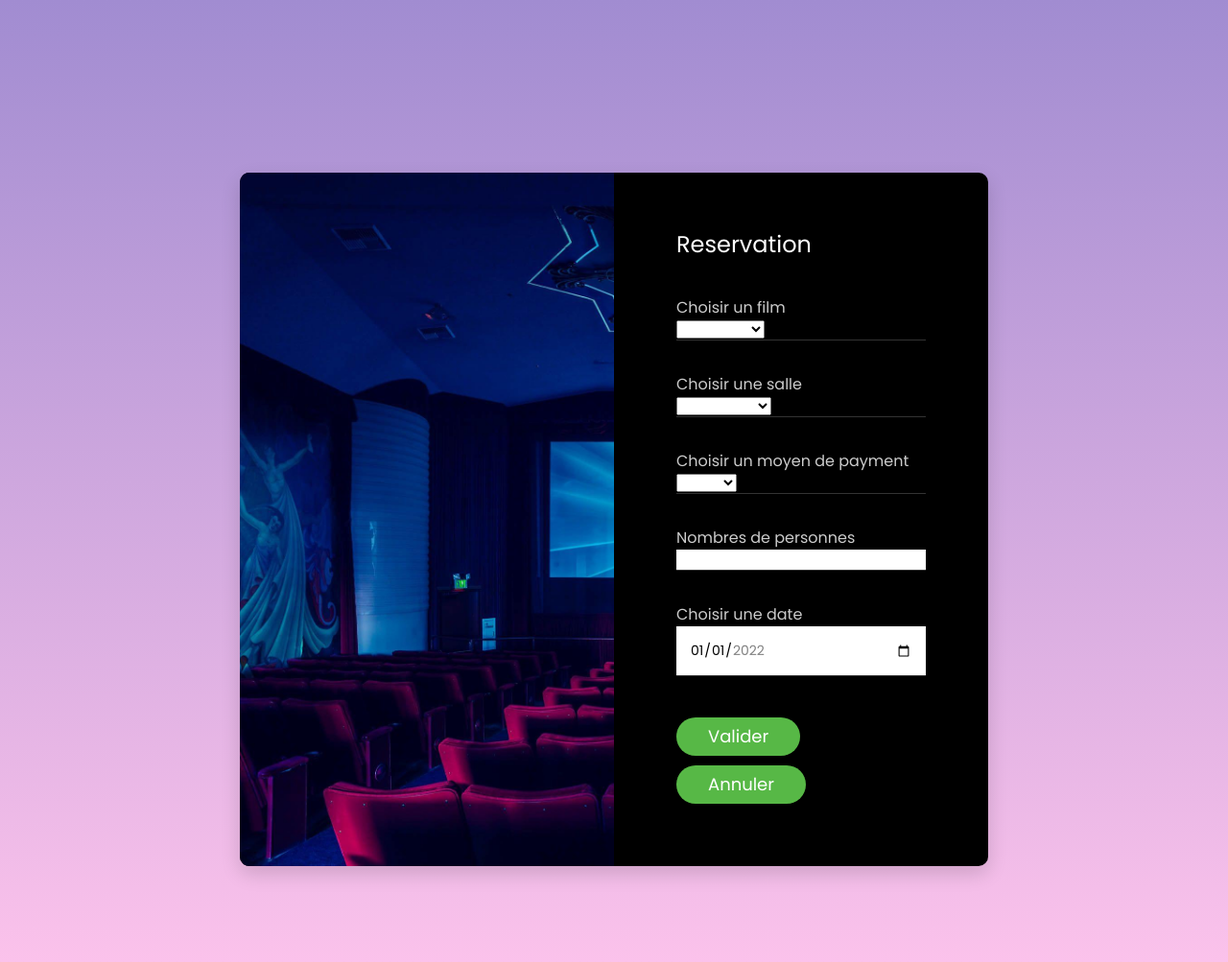
After one commit to anais015/PROJET1, a PHP site: page /Reservation_form.php in a window 1280 px wide. The commit adds this page. Shown: the whole page at 96% size. Run offline with PHP 8.4, Linux system fonts and the light colour scheme; tables that the repository leaves empty hold one stand-in row (values such as "Sample post").

Commit message:
Second Commit

```diff
--- /dev/null
+++ b/Reservation_form.php
@@ -0,0 +1,111 @@
+<!DOCTYPE html>
+<?php
+session_start();
+$bdd = new PDO('mysql:host=localhost;dbname=ale_hme_cinema;charset=utf8',
+    'root', '');
+    ?>
+<html lang="en">
+
+<head>
+    <!-- Required meta tags-->
+    <meta charset="UTF-8">
+    <meta name="viewport" content="width=device-width, initial-scale=1, shrink-to-fit=no">
+    <meta name="description" content="Colorlib Templates">
+    <meta name="author" content="Colorlib">
+    <meta name="keywords" content="Colorlib Templates">
+
+    <!-- Title Page-->
+    <title>Reservation</title>
+
+    <!-- Icons font CSS-->
+    <link href="colorlib-regform-3/vendor/mdi-font/css/material-design-iconic-font.min.css" rel="stylesheet" media="all">
+    <link href="colorlib-regform-3/vendor/font-awesome-4.7/css/font-awesome.min.css" rel="stylesheet" media="all">
+    <!-- Font special for pages-->
+    <link href="https://fonts.googleapis.com/css?family=Poppins:100,100i,200,200i,300,300i,400,400i,500,500i,600,600i,700,700i,800,800i,900,900i" rel="stylesheet">
+
+    <!-- Vendor CSS-->
+    <link href="colorlib-regform-3/vendor/select2/select2.min.css" rel="stylesheet" media="all">
+    <link href="colorlib-regform-3/vendor/datepicker/daterangepicker.css" rel="stylesheet" media="all">
+
+    <!-- Main CSS-->
+    <link href="css/main.css" rel="stylesheet" media="all">
+</head>
+
+<body>
+	<form method="post" action="">
+    <div class="page-wrapper bg-gra-01 p-t-180 p-b-100 font-poppins">
+        <div class="wrapper wrapper--w780">
+            <div class="card card-3">
+                <div class="card-heading"></div>
+                <div class="card-body">
+                    <h2 class="title">Reservation</h2>
+                        <div class="input-group">
+                            <label class="input--style-3"">Choisir un film</label><br /><select name="film" id="film">
+                                <option></option>
+                                <?php
+                                $req = $bdd->query('SELECT * FROM film');
+                                while($data = $req->fetch()){
+                                ?>
+                                <option value="<?php $data['id_film'];?>"><?php echo $data['titre'];?> </option>
+                                <?php
+                                } // Fin de la boucle qui liste les statut.
+                                ?>
+                            </select>
+                        </div>
+                        <div class="input-group">
+                            <label class="input--style-3">Choisir une salle</label><br /><select name="salle" id="salle">
+                                <option></option>
+                                <?php
+                                $req = $bdd->query('SELECT * FROM salle');
+                                while($data = $req->fetch()){
+                                ?>
+                                <option value="<?php $data['id_salle'];?>"><?php echo $data['nom'];?> </option>
+                                <?php
+                                } // Fin de la boucle qui liste les statut.
+                                ?>
+                            </select>
+                        </div>
+                        <div class="input-group">
+                            <label class="input--style-3">Choisir un moyen de payment</label><br />
+                            <select name="payment" placeholder="Choisir un moyen de payment" id="payment">
+                                <option></option>
+                                <option value="cb">CB</option>
+                                <option value="paypal">Paypal</option>
+                            </select>
+                        </div>
+                        <div class="input-group">
+                            <label class="input--style-3">Nombres de personnes</label><br />
+                            <input type="number" name="nb_place" >
+                        </div>
+                        <div class="input-group">
+                            <label class="input--style-3">Choisir une date</label><br />
+                            <input type="date" id="start" name="trip-start"
+                                   value="2022-01-01"
+                                   min="2022-01-01" max="2022-03-31">
+                        </div>
+                        <div class="p-t-10">
+                            <button class="btn btn--pill btn--green" type="submit">Valider</button>
+                        </div>
+						<div class="p-t-10">
+                            <button class="btn btn--pill btn--green" type="reset">Annuler</button>
+                        </div>
+                    </form>
+                </div>
+            </div>
+        </div>
+    </div>
+
+    <!-- Jquery JS-->
+    <script src="vendor/jquery/jquery.min.js"></script>
+    <!-- Vendor JS-->
+    <script src="vendor/select2/select2.min.js"></script>
+    <script src="vendor/datepicker/moment.min.js"></script>
+    <script src="vendor/datepicker/daterangepicker.js"></script>
+
+    <!-- Main JS-->
+    <script src="js/global.js"></script>
+
+</body><!-- This templates was made by Colorlib (https://colorlib.com) -->
+
+</html>
+<!-- end document-->
--- a/index.php
+++ b/index.php
@@ -21,8 +21,7 @@
                 <button class="navbar-toggler" type="button" data-bs-toggle="collapse" data-bs-target="#navbarSupportedContent" aria-controls="navbarSupportedContent" aria-expanded="false" aria-label="Toggle navigation"><span class="navbar-toggler-icon"></span></button>
                 <div class="collapse navbar-collapse" id="navbarSupportedContent">
                     <ul class="navbar-nav me-auto mb-2 mb-lg-0 ms-lg-4">
-                        <li class="nav-item"><a class="nav-link active" aria-current="page" href="#!">Accueil</a></li>
-                        <li class="nav-item"><a class="nav-link" href="#!">Réserver</a></li>
+                        <li class="nav-item"><a class="nav-link active" aria-current="page" href="index.php">Accueil</a></li>
                         <li class="nav-item dropdown">
                             <a class="nav-link dropdown-toggle" id="navbarDropdown" href="#" role="button" data-bs-toggle="dropdown" aria-expanded="false">Films</a>
                             <ul class="dropdown-menu" aria-labelledby="navbarDropdown">
--- a/index_logout.php
+++ b/index_logout.php
@@ -21,8 +21,8 @@
         <button class="navbar-toggler" type="button" data-bs-toggle="collapse" data-bs-target="#navbarSupportedContent" aria-controls="navbarSupportedContent" aria-expanded="false" aria-label="Toggle navigation"><span class="navbar-toggler-icon"></span></button>
         <div class="collapse navbar-collapse" id="navbarSupportedContent">
             <ul class="navbar-nav me-auto mb-2 mb-lg-0 ms-lg-4">
-                <li class="nav-item"><a class="nav-link active" aria-current="page" href="#!">Accueil</a></li>
-                <li class="nav-item"><a class="nav-link" href="#!">Réserver</a></li>
+                <li class="nav-item"><a class="nav-link active" aria-current="page" href="index.php">Accueil</a></li>
+                <li class="nav-item"><a class="nav-link" href="Reservation_form.php">Reservation</a></li>
                 <li class="nav-item dropdown">
                     <a class="nav-link dropdown-toggle" id="navbarDropdown" href="#" role="button" data-bs-toggle="dropdown" aria-expanded="false">Films</a>
                     <ul class="dropdown-menu" aria-labelledby="navbarDropdown">
--- a/projet1/MPD_Reservation.sql
+++ b/projet1/MPD_Reservation.sql
@@ -35,6 +35,7 @@ primary key (id_tarif)
 )ENGINE=InnoDB DEFAULT CHARSET=latin1;
 
 CREATE TABLE Reservation(
+id_reservation
 ref_salle int(11) NOT NULL,
 ref_client int(11) NOT NULL,
 primary key (ref_salle,ref_client)
```
Also changed, not shown: Reservation_traitement.php (added, +8 -0 lines), update_user_form.php (+48 -7 lines).
